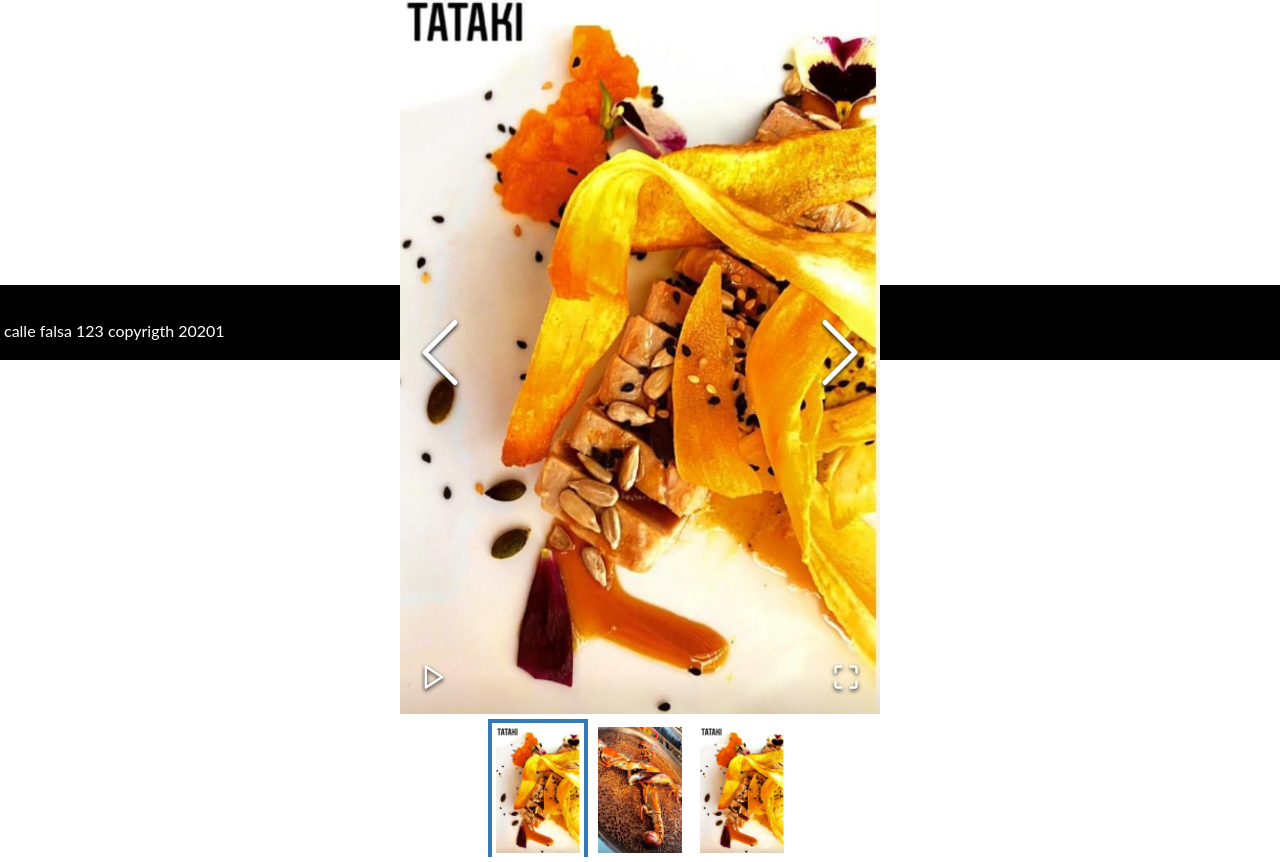
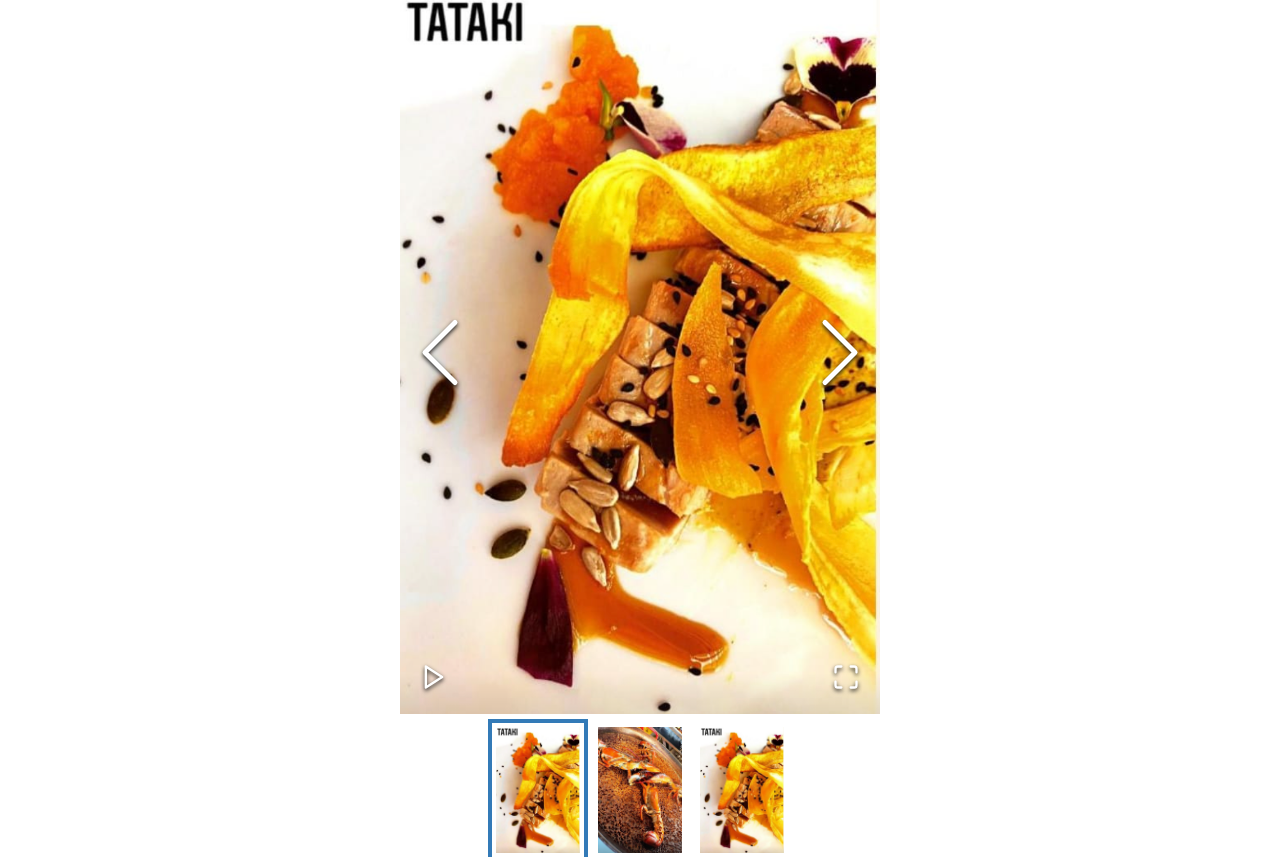
Before and after one commit to chipiriguino/jumanji, a React (Create React App) app: page / in a window 1280 px wide. Shown: the part 7209-8071 px from the top of the page. Built offline with nearby package versions, Linux system fonts and the light colour scheme.

Commit message:
footer KO tecnico

```diff
--- a/src/App.css
+++ b/src/App.css
@@ -287,16 +287,6 @@ span {
 }
 
 
-/* FOOOTER */
-footer{
-  background-color: #000;
-  color: white;
-  padding:.5vh;
-  padding-top: 20px;
-}
-
-
-
 /* QUERYS */
 @media (min-width: 800px) {
   .et-hero-tab:hover {
--- a/src/pages/Home/Home.jsx
+++ b/src/pages/Home/Home.jsx
@@ -467,9 +467,6 @@ export default class Home extends Component {
       <ImageGallery items={images2} />
       </div>
           </section>
-          <footer>
-              <p>calle falsa 123    copyrigth 20201</p>
-          </footer>
           <Wasap2 className="wasap"></Wasap2>
         </main>
       </div>
```
